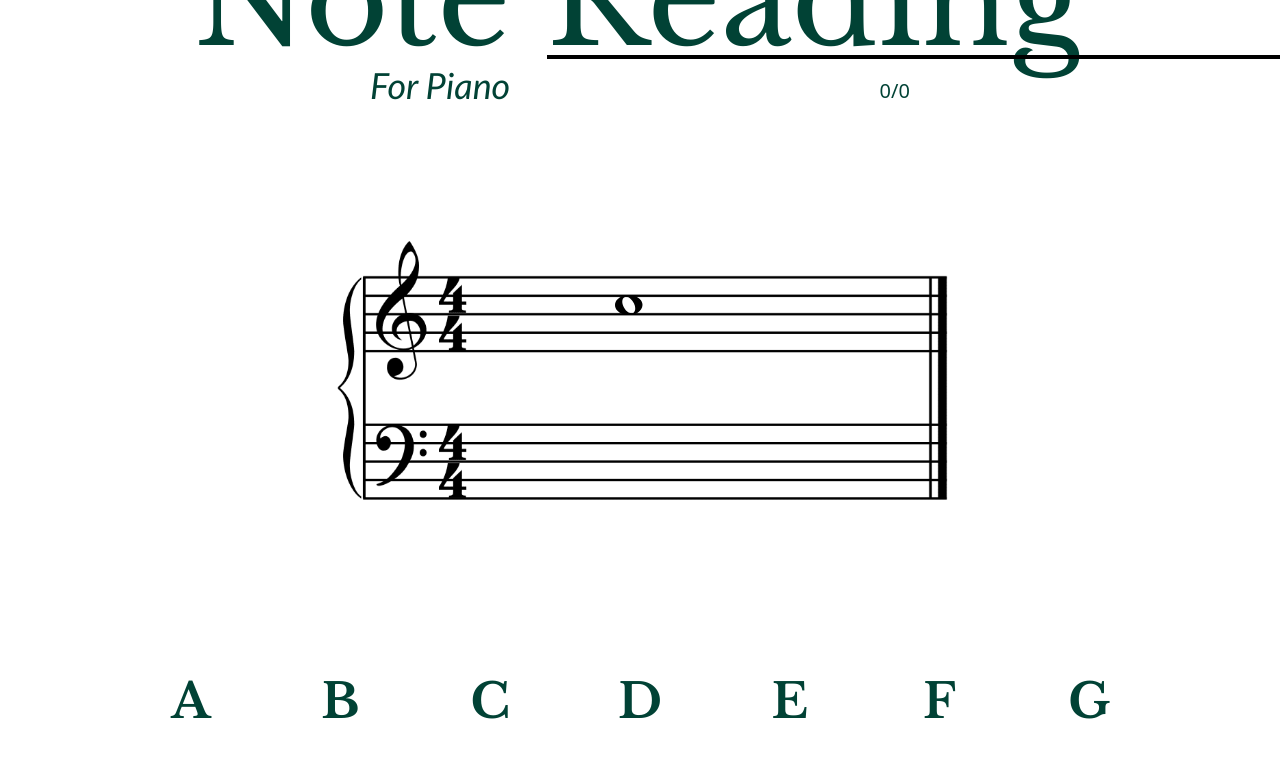
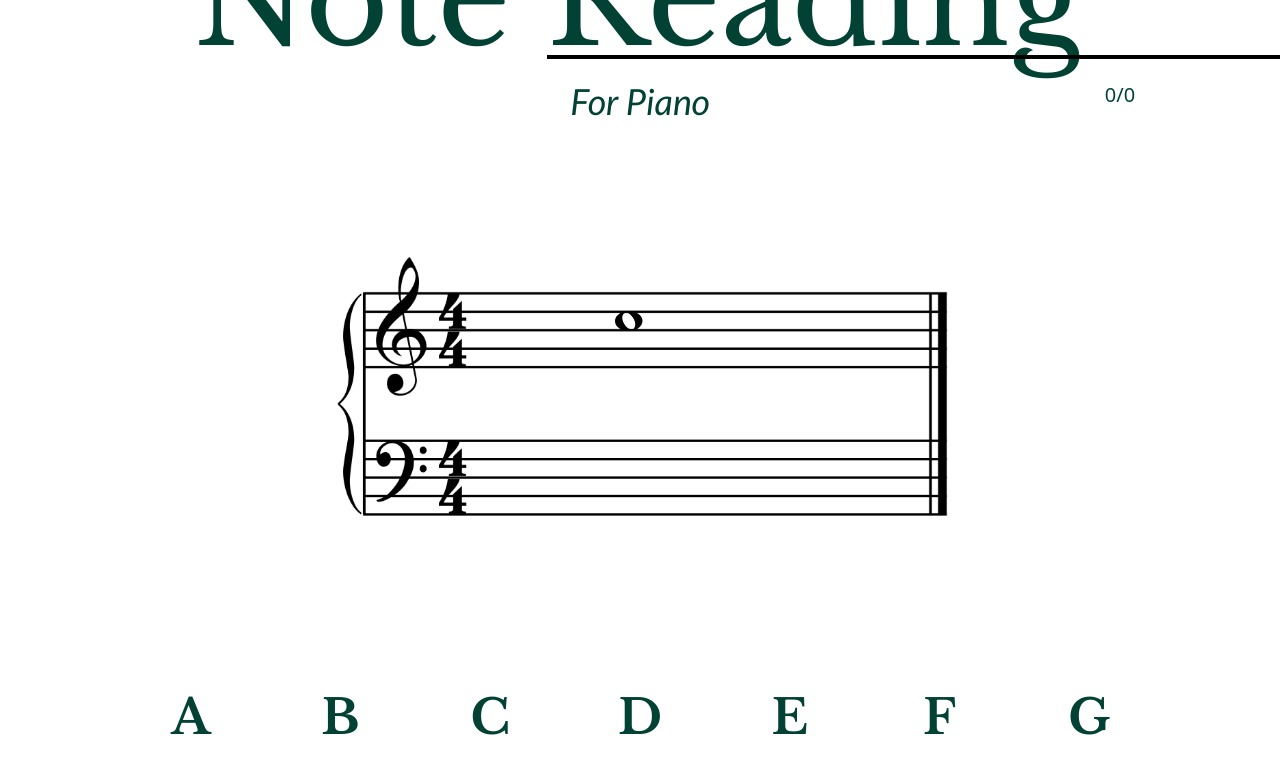
Before and after one commit to wmaneesh/wmaneesh.github.io, a plain HTML site: page david_website.html in a window 1280 px wide. Shown: the part 155-928 px from the top of the page. Drawn offline with nearby package versions, Linux system fonts and the light colour scheme.

Commit message:
added positioning to score

```diff
--- a/david_website.html
+++ b/david_website.html
@@ -57,9 +57,9 @@
             Note <span id="title">Reading</span>
           </h1>
         </div>
-        <div class="w-full flex justify-evenly items-end">
-          <h1 class="text-4xl italic font-lato mt-[-2rem]">For Piano</h1>
-          <div id="score" class="text-xl mt-[-2rem]">0/0</div>
+        <div class="relative mt-[-1rem] flex w-full justify-center">
+          <h1 class="text-4xl italic font-lato">For Piano</h1>
+          <div id="score" class="text-xl">0/0</div>
         </div>
       </div>
     </section>
--- a/styles/david_website_styles/style.css
+++ b/styles/david_website_styles/style.css
@@ -75,3 +75,9 @@ body {
   width: 100%; /*use this to adjust underline width*/
   height: 1.2em; /*use this to adjust underline position*/
 }
+
+
+#score {
+  position: absolute;
+  transform: translateX(30rem);
+}
```
